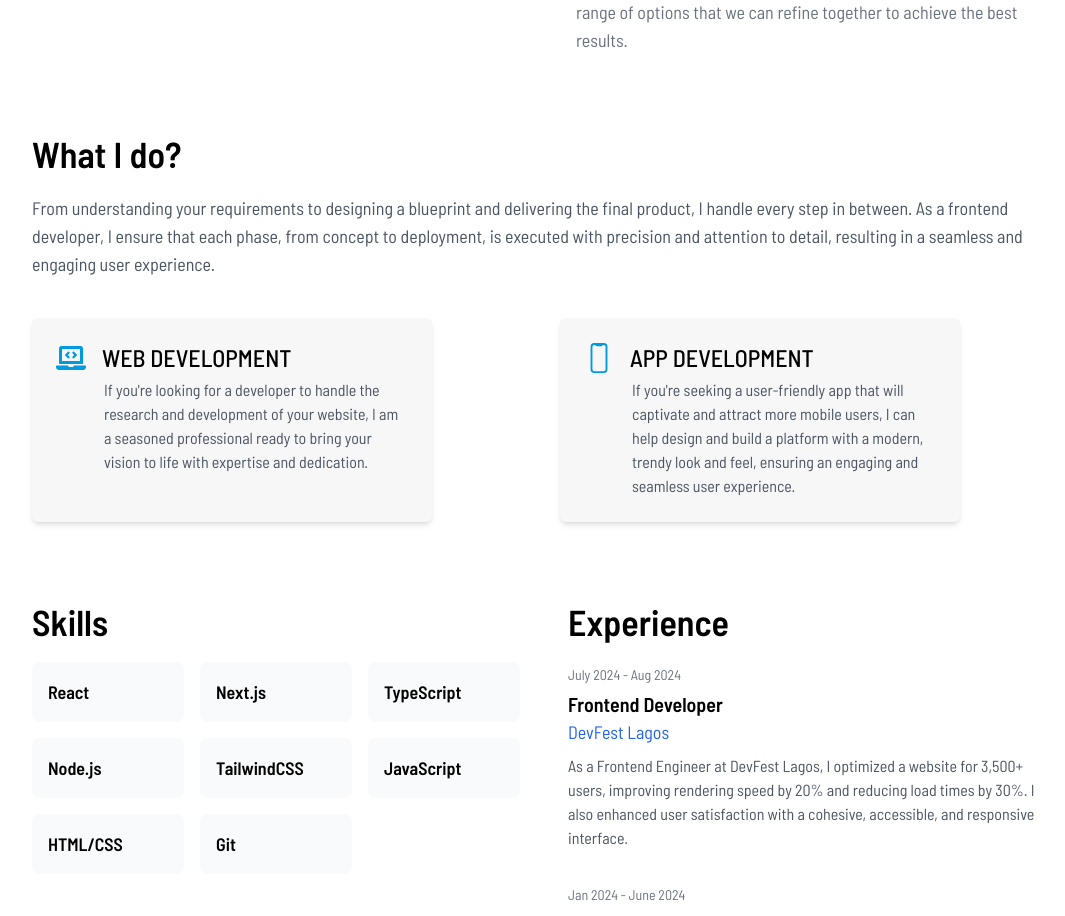
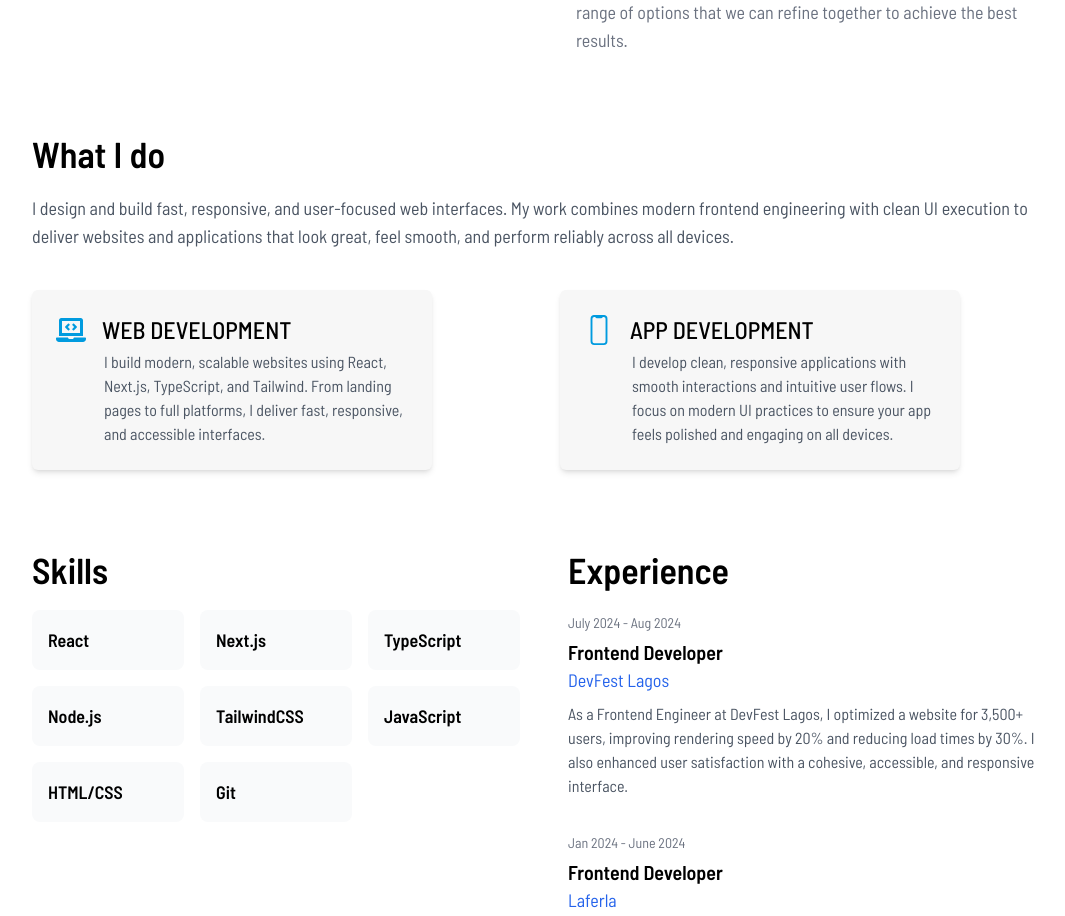
Before and after one commit to Moyo-Made/Portfolio-Website, a Next.js app: page / in a window 1280 px wide. Shown: the part 1340-2256 px from the top of the page, without its empty margins (96-1161 px from the left). Built offline with nearby package versions, Linux system fonts and the light colour scheme.

Commit message:
fix: updated the services section

```diff
--- a/components/Services.tsx
+++ b/components/Services.tsx
@@ -4,31 +4,33 @@ import { IoPhonePortraitOutline } from "react-icons/io5";
 
 const Services = () => {
 	return (
-		<div id="services" className="px-4 sm:px-20 md:px-24 lg:px-32 mt-10 md:mt-20 mb-10">
-			<h1 className="text-3xl sm:text-4xl font-semibold">
-				What I do?
-			</h1>
+		<div
+			id="services"
+			className="px-4 sm:px-20 md:px-24 lg:px-32 mt-10 md:mt-20 mb-10"
+		>
+			<h1 className="text-3xl sm:text-4xl font-semibold">What I do</h1>
 
 			<p className="text-lg font-normal mt-5 text-gray-600">
-				From understanding your requirements to designing a blueprint and
-				delivering the final product, I handle every step in between. As a
-				frontend developer, I ensure that each phase, from concept to
-				deployment, is executed with precision and attention to detail,
-				resulting in a seamless and engaging user experience.
+				I design and build fast, responsive, and user-focused web interfaces. My
+				work combines modern frontend engineering with clean UI execution to
+				deliver websites and applications that look great, feel smooth, and
+				perform reliably across all devices.
 			</p>
 
 			<div className="grid grid-cols-1 lg:grid-cols-2 gap-4 sm:gap-8 md:gap-8 mt-10 ">
 				<div className="bg-[#f7f7f7] rounded-md shadow-md p-6 max-w-[400px] hover:scale-105 transition-transform duration-300">
 					<div className="flex gap-4 items-center">
 						<FaLaptopCode className="text-[#009bdf]" size={30} />
-						<h1 className="uppercase text-xl md:text-2xl font-medium">Web development</h1>
+						<h1 className="uppercase text-xl md:text-2xl font-medium">
+							Web development
+						</h1>
 					</div>
 
 					<div className="ml-12">
 						<p className="text-md font-normal mt-1 text-gray-600 max-w-[300px]">
-							If you&#39;re looking for a developer to handle the research and
-							development of your website, I am a seasoned professional ready to
-							bring your vision to life with expertise and dedication.
+							I build modern, scalable websites using React, Next.js,
+							TypeScript, and Tailwind. From landing pages to full platforms, I
+							deliver fast, responsive, and accessible interfaces.
 						</p>
 					</div>
 				</div>
@@ -36,15 +38,16 @@ const Services = () => {
 				<div className="bg-[#f7f7f7] rounded-md shadow-md p-6 max-w-[400px] hover:scale-105 transition-transform duration-300">
 					<div className="flex gap-4 items-center">
 						<IoPhonePortraitOutline className="text-[#009bdf]" size={30} />
-						<h1 className="uppercase text-xl md:text-2xl font-medium ">App development</h1>
+						<h1 className="uppercase text-xl md:text-2xl font-medium ">
+							App development
+						</h1>
 					</div>
 
 					<div className="ml-12">
 						<p className="text-md font-normal mt-1 text-gray-600 max-w-[300px]">
-							If you&#39;re seeking a user-friendly app that will captivate and
-							attract more mobile users, I can help design and build a platform
-							with a modern, trendy look and feel, ensuring an engaging and
-							seamless user experience.
+							I develop clean, responsive applications with smooth interactions
+							and intuitive user flows. I focus on modern UI practices to ensure
+							your app feels polished and engaging on all devices.
 						</p>
 					</div>
 				</div>
```
